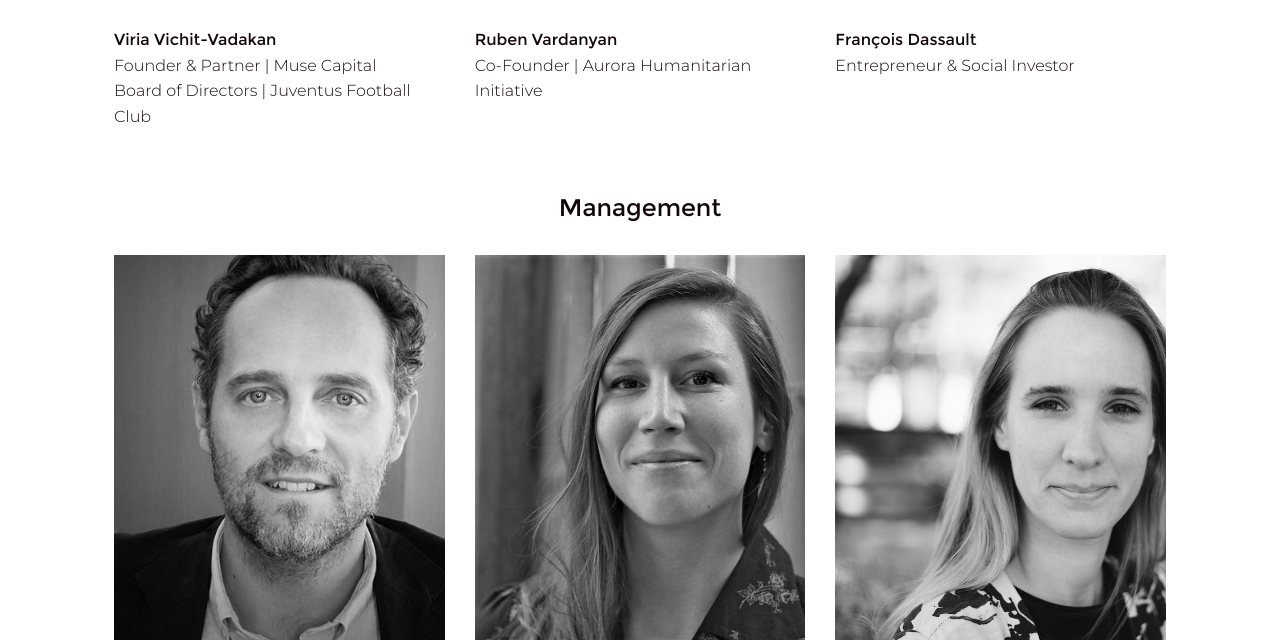
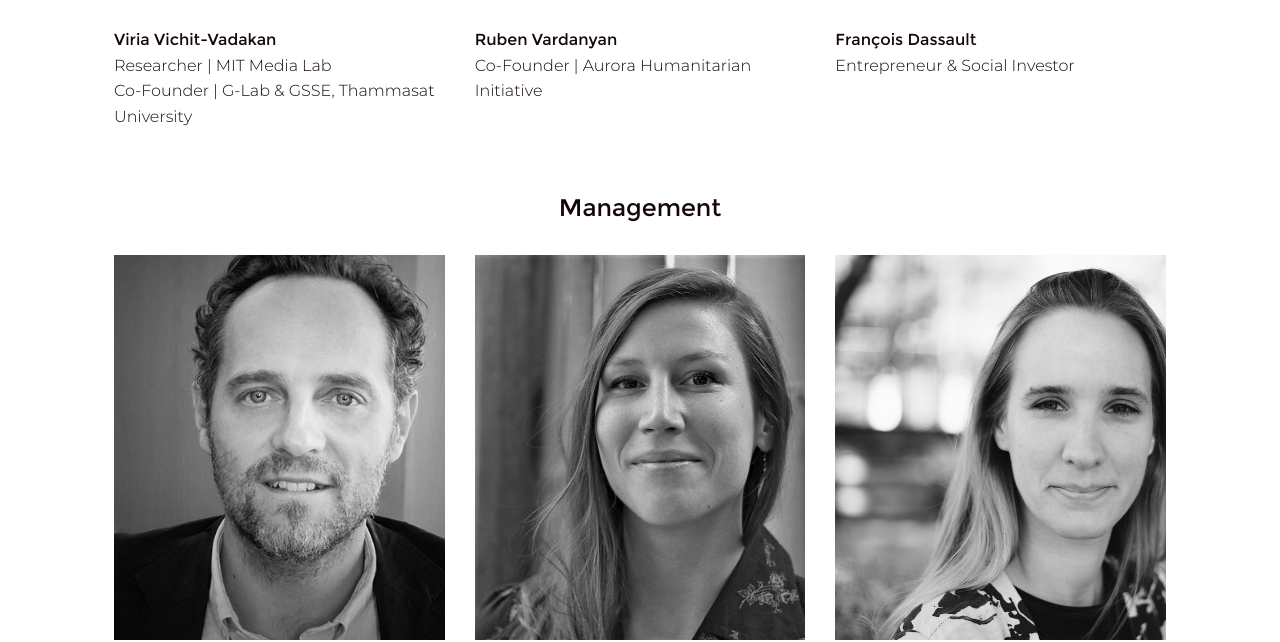
Before and after one commit to niveshsaharan/impact46.co, a plain HTML site: page welcome.html in a window 1280 px wide. Shown: the part 8531-9173 px from the top of the page. Drawn offline with Linux system fonts and the light colour scheme.

Commit message:
Update welcome.html

```diff
--- a/welcome.html
+++ b/welcome.html
@@ -257,7 +257,7 @@
       <div class="column-4">
       <div class="column-content">
       <img src="assets/Board-Viria.jpg">
-      <p><strong>Viria Vichit-Vadakan</strong><br>Founder &amp; Partner | Muse Capital<br>Board of Directors | Juventus Football Club    </p>
+      <p><strong>Viria Vichit-Vadakan</strong><br>Researcher | MIT Media Lab<br>Co-Founder | G-Lab & GSSE, Thammasat University    </p>
       </div>
       </div>
       <div class="column-4">
```
